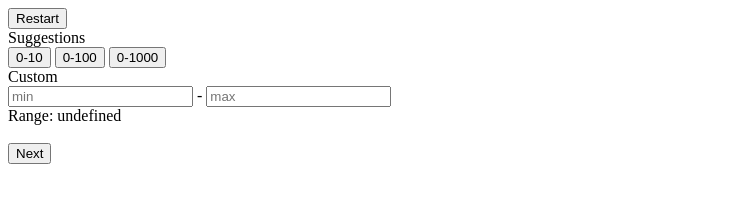
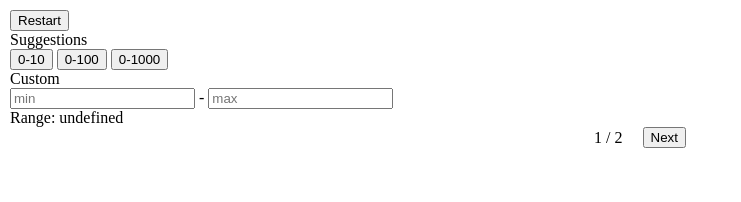
Before and after one commit to k0taro9/imt-zahl-raten, a plain HTML site: page index.html in a window 1280 px wide. Both pictures are taken after a click on the button "Start". Shown: the whole page, without its empty margins (0-741 px from the left). Drawn offline with Linux system fonts and the light colour scheme.

Commit message:
Flex display
Bottom nav on container layer,
To Do: Display flex at bottom of body

```diff
--- a/index.html
+++ b/index.html
@@ -7,8 +7,7 @@
     <title>Zahl Raten</title>
 </head>
 <body>
-
-    <div class="container">
+    <div id="container">
         <!-- Start -->
         <button id="start">Start</button>
         <h1 id="header">Header</h1>
@@ -78,21 +77,22 @@
                 <button id="high_tryAgain">Try Again</button>
             </div>
         </div>
-        <!-- Return end -->
+        <!-- Output end -->
 
         <!-- Error Messages start
         <div id="error1"></div>
         <div id="error2"></div>
         <div id="error3"></div>
         Error Messages end -->
-
-        <br>
+        </div>
+    </div>
+    <div id="bottomNav">
         <button id="back">Back</button>
+        <div id="numPage">1 / 2</div>
         <button id="next">Next</button>
     </div>
 
     <script defer src="script.js"></script>
-
 </body>
 </html>
 
--- a/script.js
+++ b/script.js
@@ -5,8 +5,7 @@ const setRange = document.getElementById("setRange");
 const setMode = document.getElementById("setMode");
 const input = document.getElementById("input");
 const output = document.getElementById("output");
-const back = document.getElementById("back");
-const next = document.getElementById("next");
+const bottomNav = document.getElementById("bottomNav");
 /*const error1 = document.getElementById("error1");
 const error2 = document.getElementById("error2");
 const error3 = document.getElementById("error3");*/
@@ -33,7 +32,7 @@ const p2_confirm = document.getElementById("p2_confirm");
 const p_confirm = document.getElementById("p_confirm");
 // output
 const hit = document.getElementById("hit");
-const playAgain = document.getElementById('playAgain');
+const playAgain = document.getElementById("playAgain");
 const tooLow = document.getElementById("tooLow");
 const low_tryAgain = document.getElementById("low_tryAgain");
 const tooHigh = document.getElementById("tooHigh");
@@ -41,6 +40,10 @@ const high_tryAgain = document.getElementById("high_tryAgain");
 const hit_tries_display = document.getElementById("hit_tries_display");
 const low_tries_display = document.getElementById("low_tries_display");
 const high_tries_display = document.getElementById("high_tries_display");
+// bottomNav
+const back = document.getElementById("back");
+const numPage = document.getElementById("numPage");
+const next = document.getElementById("next");
 
 let min;
 let max;
@@ -51,10 +54,11 @@ let p_inputValue;
 let randomNumber;
 let tries = 0;
 
-// start / restart
+// start | restart
 start.onclick = function() {
     if (setRange.style.display === 'none' || setRange.style.display === '') {
         setRange.style.display = 'block';
+
         next.style.display = 'block';
         back.style.display = 'none';
         setMode.style.display = 'none';
--- a/style.css
+++ b/style.css
@@ -1,12 +1,34 @@
+body {
+    min-height: 100vh;
+    margin: 0;
+    padding: 0;
+}
+
+#container {
+    padding-top: 10px;
+    padding-left: 10px;
+}
+
 /* container */
 #header,
 #setRange,
 #setMode,
 #input,
-#output,
+#output/*,
 #back,
-#next {
+#numPage,
+#next*/ {
     display: none;
+}
+
+#bottomNav {
+    display: flex;
+    flex: 1;
+    justify-content: center;
+    align-items: center;
+    flex-direction: row;
+    gap: 20px;
+    bottom: 20px;
 }
 
 #p1_input,
```
